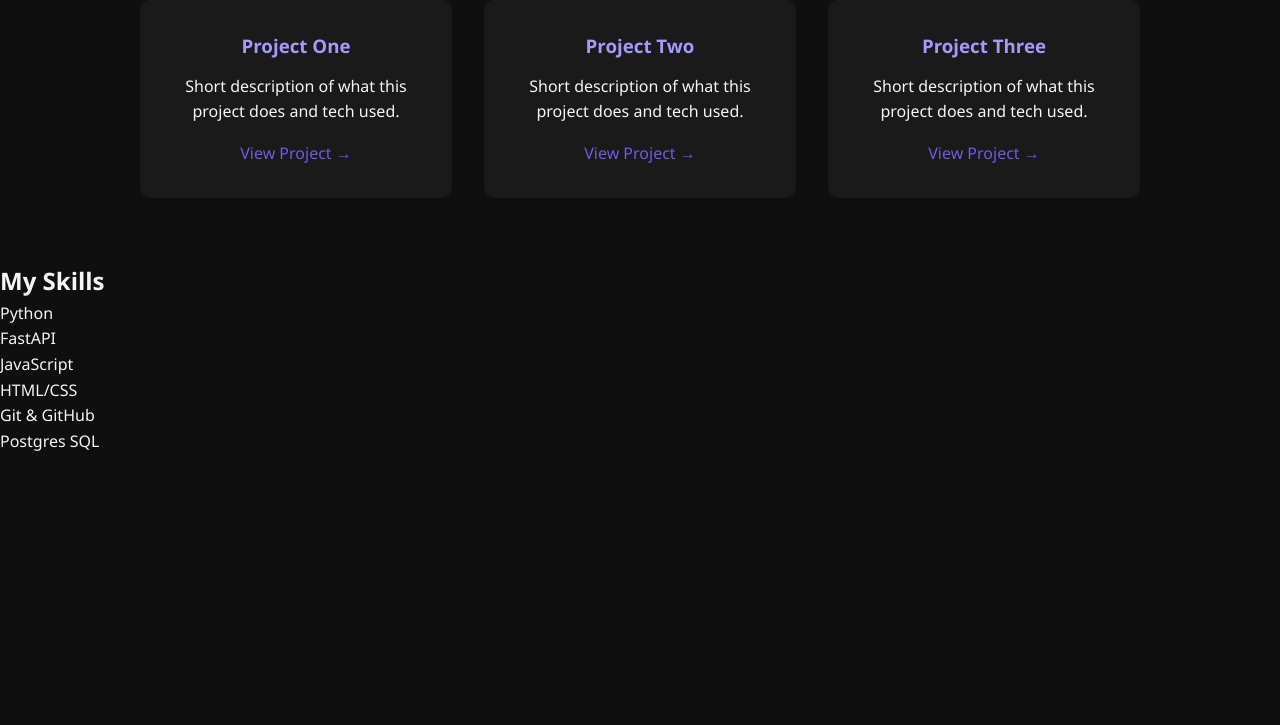
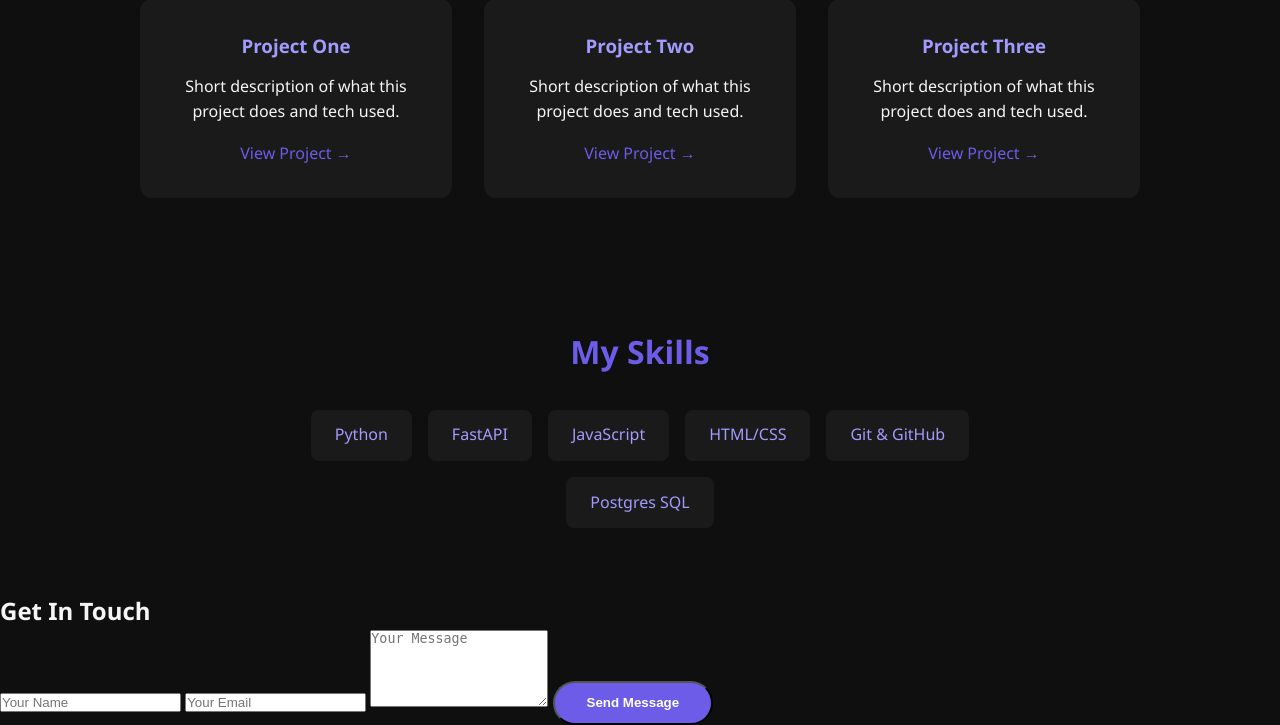
Before and after one commit to devangdhakaai-create/portfolio, a FastAPI app: page / in a window 1280 px wide. Shown: the part 1185-1910 px from the top of the page. Before the commit the page ends 1636 px from the top, so only its background shows below. Run offline with FastAPI, Linux system fonts and the light colour scheme.

Commit message:
feat: add contact form

```diff
--- a/app/static/css/style.css
+++ b/app/static/css/style.css
@@ -26,7 +26,7 @@ body {
     padding: 1rem 2rem;
     background-color: #1a1a1a;
     position: sticky;
-    top:0;
+    top: 0;
     z-index: 100;
 }
 
@@ -36,7 +36,7 @@ body {
     color: var(--color-primary);
 }
 
-.nav-links{
+.nav-links {
     display: flex;
     list-style: none;
     gap: 2rem;
@@ -146,3 +146,37 @@ body {
     color: var(--color-primary);
     text-decoration: none;
 }
+
+.skills {
+    padding: 4rem 2rem;
+    text-align: center;
+}
+
+.skills h2 {
+    font-size: 2rem;
+    margin-bottom: 2rem;
+    color: var(--color-primary);
+}
+
+.skills-grid {
+    display: flex;
+    flex-wrap: wrap;
+    justify-content: center;
+    gap: 1rem;
+    max-width: 800px;
+    margin: 0 auto;
+}
+
+.skill-item {
+    background-color: #1a1a1a;
+    padding: 0.8rem 1.5rem;
+    border-radius: 8px;
+    color: var(--color-secondary);
+    font-weight: 500;
+    transition: background-color 0.3s;
+}
+
+.skill-item:hover {
+    background-color: var(--color-primary);
+    color: white;
+}
--- a/app/templates/index.html
+++ b/app/templates/index.html
@@ -65,6 +65,15 @@
             <div class="skill-item">Postgres SQL</div>
         </div>
     </section>
+    <section id="contact" class="contact">
+        <h2>Get In Touch</h2>
+        <form class="contact-form" method="POST" action="/contact">
+            <input type="text" name="name" placeholder="Your Name" required>
+            <input type="email" name="email" placeholder="Your Email" required>
+            <textarea name="message" placeholder="Your Message" rows="5" required></textarea>
+            <button type="submit" class="btn-primary">Send Message</button>
+        </form>
+    </section>
     <script src="/static/js/script.js"></script>
 </body>
 
```
